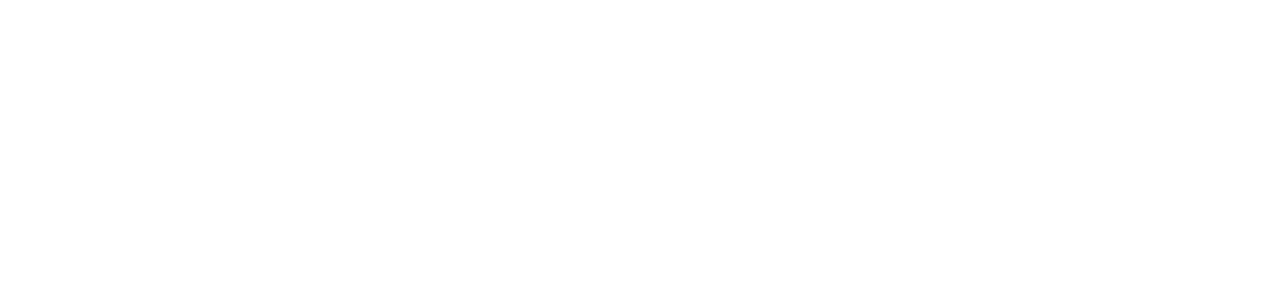
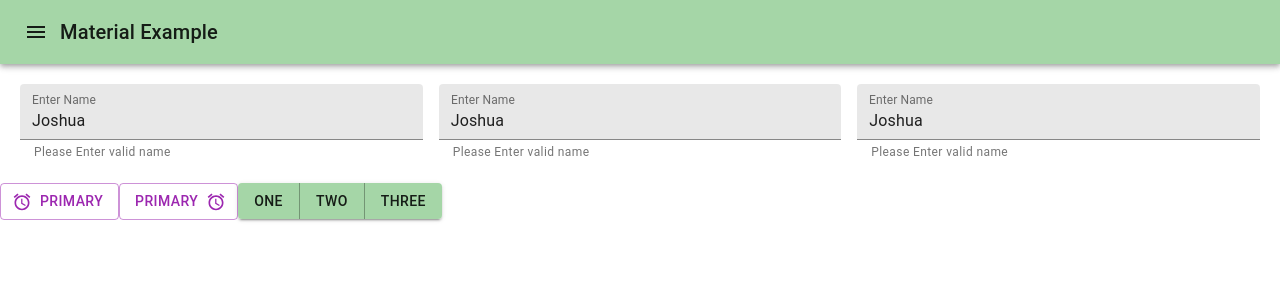
Before and after one commit to JoshuaTamang4382/react-class-1, a React (Create React App) app: page /mui in a window 1280 px wide. Shown: the top 300 px of the page. Built offline with nearby package versions, Linux system fonts and the light colour scheme.

Commit message:
Material UI

```diff
--- a/src/App.js
+++ b/src/App.js
@@ -8,6 +8,8 @@
 import DigitalClock from './digitalClock.js';
 import Routes from "./routes";
 import ApiCall from "./apiCall";
+import {theme} from './theme';
+import { ThemeProvider } from '@material-ui/core/styles';
 
 export default class App extends Component{
     render() {
@@ -17,7 +19,9 @@
         //     <MyFirstComponent/>
         // </div>
         <div>
+          <ThemeProvider theme={theme}>
             <Routes/>
+          </ThemeProvider>
         </div>
       );
     }
--- /dev/null
+++ b/src/material-example/form-example.js
@@ -0,0 +1,45 @@
+import React, {Component} from 'react';
+import TextField from '@material-ui/core/TextField';
+import "./material-css.css";
+import Grid from '@material-ui/core/Grid';
+
+class FormExample extends Component {
+    constructor(props){
+        super(props);
+        this.state={
+            name:"Joshua"
+        }
+    }
+    handleChange=(event)=>{
+        this.setState({
+            [event.target.id]:[event.target.value]
+        })
+    }
+    render() {
+        return (
+            <div>
+                <Grid container spacing={2}>
+                    {[0, 1, 2].map((value) => (
+                        <Grid key={value} item xs="6" sm="4">
+                            <TextField
+                                id="name"
+                                label="Enter Name"
+                                color="secondary"
+                                variant="filled"
+                                helperText="Please Enter valid name"
+                                placeholder="Enter Full Name"
+                                value={this.state.name}
+                                error={false}
+                                disabled={false}
+                                onChange={this.handleChange}
+                                fullWidth={true}
+                            />
+                        </Grid>
+                    ))}
+                </Grid>
+            </div>
+        ) ;
+    }
+}
+
+export default FormExample;
--- /dev/null
+++ b/src/material-example/header.js
@@ -0,0 +1,66 @@
+import React, {Component} from 'react';
+import { makeStyles } from '@material-ui/core/styles';
+import AppBar from '@material-ui/core/AppBar';
+import Toolbar from '@material-ui/core/Toolbar';
+import Typography from '@material-ui/core/Typography';
+import Button from '@material-ui/core/Button';
+import IconButton from '@material-ui/core/IconButton';
+import MenuIcon from '@material-ui/icons/Menu';
+import Divider from '@material-ui/core/Divider';
+import Drawer from '@material-ui/core/Drawer';
+import List from '@material-ui/core/List';
+import ListItem from '@material-ui/core/ListItem';
+import ListItemIcon from '@material-ui/core/ListItemIcon';
+import ListItemText from '@material-ui/core/ListItemText';
+import InboxIcon from '@material-ui/icons/MoveToInbox';
+import MailIcon from '@material-ui/icons/Mail';
+
+class Header extends Component {
+    constructor(props){
+        super(props);
+        this.state={
+            openDrawer:false
+        }
+    }
+    render() {
+        return (
+            <div>
+                <AppBar position="static">
+                    <Toolbar>
+                    <IconButton
+                    onClick={()=>this.setState({openDrawer:true})}
+                    edge="start" color="inherit" aria-label="menu">
+                        <MenuIcon />
+                    </IconButton>
+                    <Typography variant="h6" >
+                        Material Example
+                    </Typography>
+                    </Toolbar>
+                </AppBar>
+                <Drawer anchor="left" open={this.state.openDrawer}
+                    onClose={()=>this.setState({openDrawer:false})}
+                >
+                    <List>
+                        {['Inbox', 'Starred', 'Send email', 'Drafts'].map((text, index) => (
+                        <ListItem button key={text}>
+                            <ListItemIcon>{index % 2 === 0 ? <InboxIcon /> : <MailIcon />}</ListItemIcon>
+                            <ListItemText primary={text} />
+                        </ListItem>
+                        ))}
+                    </List>
+                    <Divider />
+                    <List>
+                        {['All mail', 'Trash', 'Spam'].map((text, index) => (
+                        <ListItem button key={text}>
+                            <ListItemIcon>{index % 2 === 0 ? <InboxIcon /> : <MailIcon />}</ListItemIcon>
+                            <ListItemText primary={text} />
+                        </ListItem>
+                        ))}
+                    </List>
+          </Drawer>
+            </div>
+        );
+    }
+}
+
+export default Header;
--- /dev/null
+++ b/src/material-example/material-css.css
@@ -0,0 +1,3 @@
+#name input{
+    padding: 0px !important;
+}
--- /dev/null
+++ b/src/material-example/material-home.js
@@ -0,0 +1,34 @@
+import React, {Component} from 'react';
+import Header from "./header";
+import FormExample from "./form-example";
+import Button from '@material-ui/core/Button';
+import ButtonGroup from '@material-ui/core/ButtonGroup';
+import StartIcon from '@material-ui/icons/AccessAlarm';
+
+class MaterialHome extends Component {
+    render() {
+        return (
+            <div>
+                <Header/>
+                <div style={{margin:'20px'}}>
+                <FormExample/>
+                </div>
+                <Button variant="outlined" color="secondary"
+                    startIcon={<StartIcon/>}>
+                    Primary
+                </Button>
+                <Button variant="outlined" color="secondary"
+                    endIcon={<StartIcon/>}>
+                    Primary
+                </Button>
+                <ButtonGroup color="primary"  variant="contained" aria-label="outlined primary button group">
+                    <Button>One</Button>
+                    <Button>Two</Button>
+                    <Button>Three</Button>
+                </ButtonGroup>
+            </div>
+        );
+    }
+}
+
+export default MaterialHome;
--- a/src/routes.js
+++ b/src/routes.js
@@ -9,6 +9,7 @@
 import DigitalClock from "./digitalClock";
 import ApiCall from "./apiCall";
 import MySecondComponent from "./component/mySecondComponent";
+import MaterialHome from "./material-example/material-home";
 
   class Routes extends Component{
       render() {
@@ -25,6 +26,9 @@
                             <Route path="/api-call" exact>
                                 <ApiCall />
                             </Route>
+                            <Route path="/mui" exact>
+                                <MaterialHome />
+                            </Route>
                             <Route path="/dynamicRoute/:id/:value" exact>
                                 <MySecondComponent />
                             </Route>
--- /dev/null
+++ b/src/theme.js
@@ -0,0 +1,14 @@
+import { createMuiTheme } from '@material-ui/core/styles';
+import purple from '@material-ui/core/colors/purple';
+import green from '@material-ui/core/colors/green';
+
+export const theme = createMuiTheme({
+  palette: {
+    primary: {
+      main: green[200],
+    },
+    secondary: {
+      main: purple[500],
+    },
+  },
+});
```
Also changed, not shown: 1 other file (tests, documents, lock files or other folders).
